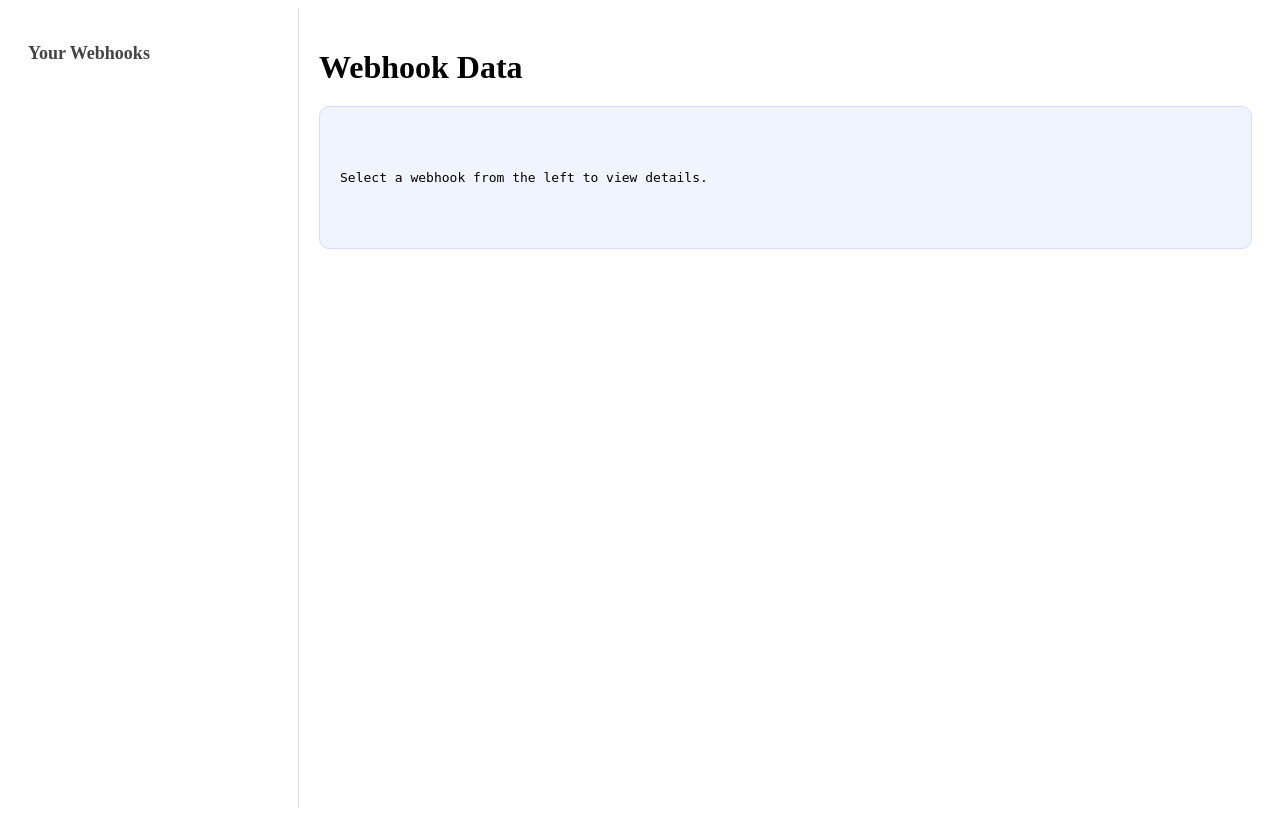
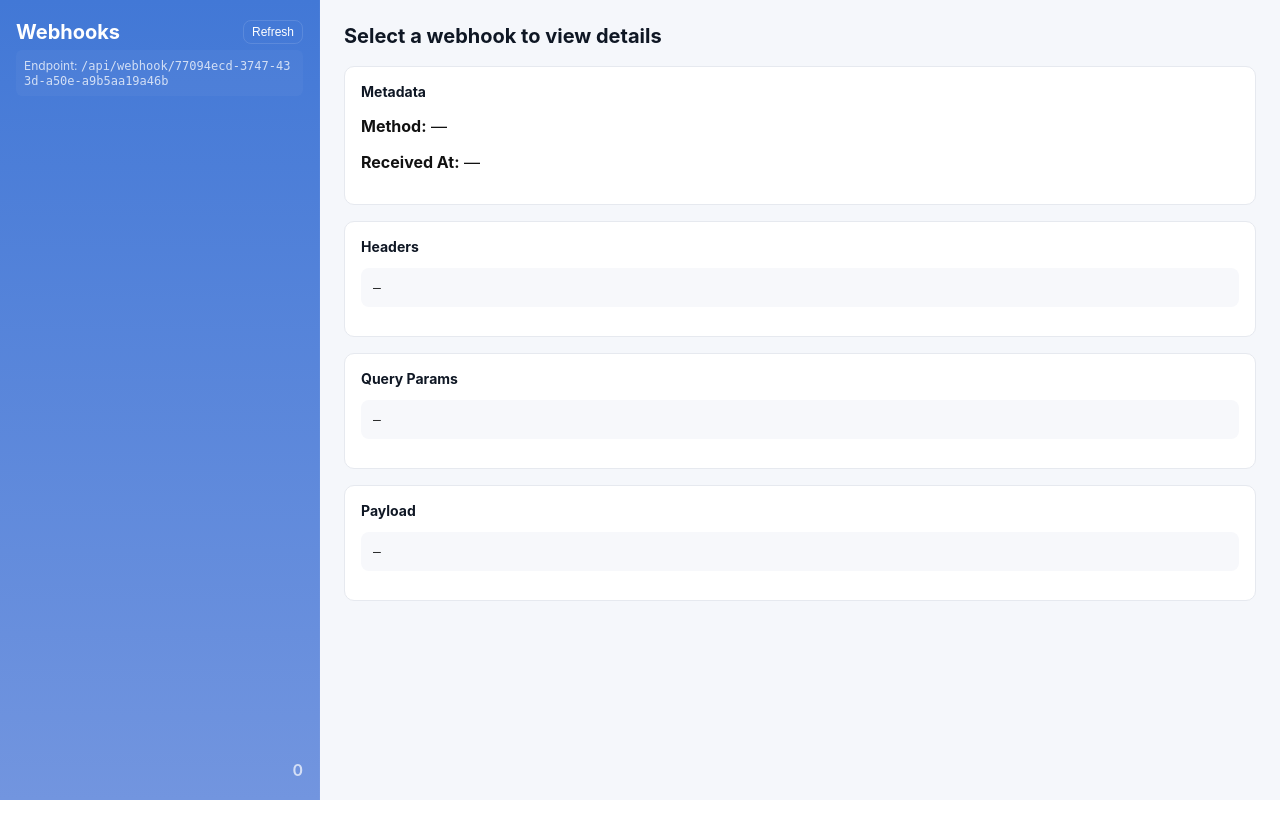
Before and after one commit to PrasadAuti/flask-webhook-app, a Flask app: page /webhooks/77094ecd-3747-433d-a50e-a9b5aa19a46b in a window 1280 px wide. Run offline with Flask 3, Linux system fonts and the light colour scheme.

Commit message:
Added delete endpoint, update the UI

```diff
--- a/app.py
+++ b/app.py
@@ -2,8 +2,10 @@
 import uuid
 import sqlite3
 import json
+import traceback
 
 app = Flask(__name__)
+
 
 def init_db():
     with sqlite3.connect("database.db") as conn:
@@ -12,11 +14,24 @@
             """CREATE TABLE IF NOT EXISTS webhooks (
                 id INTEGER PRIMARY KEY AUTOINCREMENT,
                 user_id TEXT NOT NULL,
-                data TEXT,
-                added_at TEXT NOT NULL
+                headers TEXT,
+                payload TEXT,
+                method TEXT,
+                query_params TEXT,
+                received_at TEXT NOT NULL
             )"""
         )
         conn.commit()
+
+def safe_json_loads(s):
+    if s is None:
+        return None
+    try:
+        return json.loads(s)
+    except Exception:
+        # If somehow a row has non-JSON here, just return the original string
+        return s
+
 
 @app.route('/', methods=['GET'])
 def check_user():
@@ -28,34 +43,71 @@
         return resp
     return redirect(url_for("user_dashboard", user_id=user_id), code=308)
 
+
 @app.route('/webhooks/<user_id>', methods=['GET'])
 def user_dashboard(user_id):
     return render_template("dashboard.html", user_id=user_id)
 
-@app.route('/api/webhook/<user_id>', methods=['POST'])
+
+@app.route('/api/webhook/<user_id>', methods=['GET','POST','PUT','PATCH','DELETE'])
 def receive_webhooks(user_id):
-    webhook_data = request.get_json()
-    if webhook_data:
+    try:
+        headers_json = json.dumps(dict(request.headers))
+        query_params_json = json.dumps(request.args.to_dict(flat=True))
+        raw_body = request.get_data(as_text=True)  # raw payload as text
+        method = request.method
+
         with sqlite3.connect("database.db") as conn:
             crs = conn.cursor()
-            crs.execute(
-                "INSERT INTO webhooks (user_id, data, added_at) VALUES (?, ?, datetime('now'))",
-                (user_id, json.dumps(webhook_data))
-            )
+            crs.execute("""
+                INSERT INTO webhooks (user_id, headers, payload, method, query_params, received_at)
+                VALUES (?, ?, ?, ?, ?, datetime('now'))
+            """, (user_id, headers_json, raw_body, method, query_params_json))
             conn.commit()
+
         return jsonify({"message": "Webhook received!"}), 201
-    return jsonify({"error": "Webhook data is not JSON"}), 400
+    except Exception:
+        print("Error while processing received webhook data: %s", traceback.format_exc())
+        return jsonify({"error": "Error while processing received webhook data"}), 500
+
 
 @app.route('/api/webhooks', methods=['GET'])
 def fetch_webhooks_from_db():
     user_id = request.cookies.get("user_id")
-    if user_id:
-        with sqlite3.connect("database.db") as conn:
-            crs = conn.cursor()
-            crs.execute("SELECT data FROM webhooks WHERE user_id=?", (user_id,))
-            rows = crs.fetchall()
-            return jsonify([json.loads(row[0]) for row in rows]), 200
-    return jsonify({"error": "user_id not found in cookies"}), 400
+    if not user_id:
+        return jsonify({"error": "user_id not found in cookies"}), 400
+
+    with sqlite3.connect("database.db") as conn:
+        crs = conn.cursor()
+        crs.execute("""
+            SELECT id, headers, payload, method, query_params, received_at
+            FROM webhooks
+            WHERE user_id=?
+            ORDER BY id DESC
+        """, (user_id,))
+        rows = crs.fetchall()
+
+    items = []
+    for id_, headers, payload, method, qparams, received_at in rows:
+        items.append({
+            "id": id_,
+            "method": method,
+            "headers": safe_json_loads(headers),       # dict (ideally)
+            "query_params": safe_json_loads(qparams),  # dict (ideally)
+            "payload": payload,                        # raw text
+            "received_at": received_at
+        })
+
+    return jsonify(items), 200
+
+@app.route('/api/webhook/delete/<id>', methods=['DELETE'])
+def delete_webhook_data(id):
+    with sqlite3.connect("database.db") as conn:
+        crs = conn.cursor()
+        crs.execute("DELETE FROM webhooks WHERE id=?", (id,))
+        conn.commit()
+    return jsonify({"message": f"Deleted webhook {id}"}), 200
+
 
 if __name__ == "__main__":
     init_db()
--- a/static/script.js
+++ b/static/script.js
@@ -1,18 +1,135 @@
-document.addEventListener("DOMContentLoaded", () => {
-  const webhookList = document.getElementById("webhook-list");
-  const webhookDetails = document.getElementById("webhook-details");
+(() => {
+  const listEl = document.getElementById("webhook-list");
+  const headersEl = document.getElementById("headers");
+  const qparamsEl = document.getElementById("qparams");
+  const payloadEl = document.getElementById("payload");
+  const methodEl = document.getElementById("method");
+  const receivedAtEl = document.getElementById("received_at");
+  const detailTitle = document.getElementById("detail-title");
+  const refreshBtn = document.getElementById("refresh-btn");
+  const countEl = document.getElementById("count");
 
-  // Example: Fetch webhooks from API
-  fetch("/api/webhooks")
-    .then(res => res.json())
-    .then(data => {
-      data.forEach((hook, index) => {
-        const li = document.createElement("li");
-        li.textContent = `Webhook ${index + 1}`;
-        li.addEventListener("click", () => {
-          webhookDetails.textContent = JSON.stringify(hook, null, 2);
-        });
-        webhookList.appendChild(li);
+  let items = [];
+  let selectedId = null;
+
+  function pretty(obj) {
+    try {
+      return JSON.stringify(obj, null, 2);
+    } catch {
+      return String(obj);
+    }
+  }
+
+  function renderList() {
+    listEl.innerHTML = "";
+    items.forEach((it) => {
+      const li = document.createElement("li");
+      li.className = "webhook-item";
+      li.dataset.id = it.id;
+
+      const left = document.createElement("div");
+      left.className = "item-left";
+
+      const badge = document.createElement("span");
+      badge.className =
+        "badge " + (it.method ? it.method.toLowerCase() : "post");
+      badge.textContent = (it.method || "POST").toUpperCase();
+
+      const meta = document.createElement("div");
+      meta.className = "item-meta";
+      const ts = it.received_at || "";
+      const time = ts.split(" ")[1] || ts; // HH:MM:SS
+      meta.textContent = time;
+
+      left.appendChild(badge);
+      left.appendChild(meta);
+
+      // delete button
+      const delBtn = document.createElement("button");
+      delBtn.className = "delete-btn";
+      delBtn.textContent = "×";
+      delBtn.title = "Delete webhook";
+      delBtn.addEventListener("click", async (e) => {
+        e.stopPropagation(); // don’t trigger item select
+        try {
+          const res = await fetch(`/api/webhook/delete/${it.id}`, {
+            method: "DELETE",
+          });
+          if (res.ok) {
+            // remove from local list
+            items = items.filter((x) => x.id !== it.id);
+            renderList();
+            if (selectedId === it.id) {
+              selectedId = null;
+              selectItem(null);
+            }
+          } else {
+            console.error("Delete failed");
+          }
+        } catch (err) {
+          console.error("Error deleting webhook", err);
+        }
       });
+
+      li.appendChild(left);
+      li.appendChild(delBtn);
+
+      li.addEventListener("click", () => {
+        selectItem(it.id);
+      });
+
+      if (selectedId === it.id) {
+        li.classList.add("active");
+      }
+
+      listEl.appendChild(li);
     });
-});
+    countEl.textContent = items.length;
+  }
+
+  function selectItem(id) {
+    selectedId = id;
+    const it = items.find((x) => String(x.id) === String(id));
+    document.querySelectorAll(".webhook-item").forEach((el) => {
+      el.classList.toggle("active", el.dataset.id === String(id));
+    });
+
+    if (!it) {
+      detailTitle.textContent = "Select a webhook to view details";
+      headersEl.textContent =
+        qparamsEl.textContent =
+        payloadEl.textContent =
+          "—";
+      methodEl.textContent = receivedAtEl.textContent = "—";
+      return;
+    }
+
+    detailTitle.textContent = `Webhook #${items.indexOf(it) + 1}`;
+    headersEl.textContent = pretty(it.headers || {});
+    qparamsEl.textContent = pretty(it.query_params || {});
+    try {
+      payloadEl.textContent = pretty(JSON.parse(it.payload));
+    } catch {
+      payloadEl.textContent = it.payload || "(empty)";
+    }
+    methodEl.textContent = it.method || "—";
+    receivedAtEl.textContent = it.received_at || "—";
+  }
+
+  async function load() {
+    try {
+      const res = await fetch("/api/webhooks");
+      if (!res.ok) throw new Error("Failed to load");
+      items = await res.json();
+      renderList();
+      if (items.length) selectItem(items[0].id);
+    } catch (err) {
+      console.error(err);
+    }
+  }
+
+  refreshBtn.addEventListener("click", load);
+
+  // initial load
+  load();
+})();
--- a/static/style.css
+++ b/static/style.css
@@ -1,58 +1,267 @@
-/* Dashboard Layout */
-.dashboard {
+/* style.css - Webhook Dashboard (complete) */
+
+/* Color tokens */
+:root {
+  --bg: #f5f7fb;
+  --card: #ffffff;
+  --muted: #6b7280;
+  --accent: #5b6cff;
+  --sidebar-1: #4278d6;
+  --sidebar-2: #7295df;
+  --good: #10b981;
+  --warn: #f59e0b;
+  --bad: #ef4444;
+}
+
+/* Reset / base */
+* {
+  box-sizing: border-box;
+}
+html,
+body {
+  height: 100%;
+  margin: 0;
+  background: var(--bg);
+  font-family: Inter, Segoe UI, Helvetica, Arial, sans-serif;
+  color: #111;
+}
+a {
+  color: inherit;
+}
+
+/* App layout */
+.app {
   display: flex;
   height: 100vh;
-  width: 100%;
 }
 
 /* Sidebar */
 .sidebar {
-  width: 250px;
-  background: #fff;
-  border-right: 1px solid #e0e0e0;
-  padding: 20px;
-  overflow-y: auto;
+  width: 320px;
+  background: linear-gradient(180deg, var(--sidebar-1), var(--sidebar-2));
+  color: #fff;
+  padding: 20px 16px;
+  display: flex;
+  flex-direction: column;
+  gap: 12px;
+  border-right: 1px solid rgba(255, 255, 255, 0.04);
 }
 
-.sidebar h2 {
-  font-size: 18px;
-  margin-bottom: 15px;
-  color: #444;
+.sidebar-header h1 {
+  margin: 0;
+  font-size: 20px;
+  display: flex;
+  justify-content: space-between;
+  align-items: center;
+}
+.sidebar-header .btn {
+  margin-left: 8px;
+  font-size: 12px;
+  padding: 4px 8px;
+}
+.endpoint {
+  font-size: 12px;
+  margin-top: 6px;
+  color: rgba(255, 255, 255, 0.75);
+  word-break: break-all;
+  background: rgba(255, 255, 255, 0.03);
+  padding: 8px;
+  border-radius: 6px;
 }
 
-.sidebar ul {
+/* webhook list */
+.webhook-list {
   list-style: none;
+  margin: 10px 0;
   padding: 0;
-  margin: 0;
+  overflow: auto;
+  flex: 1;
+}
+.webhook-item {
+  display: flex;
+  align-items: center;
+  justify-content: space-between;
+  gap: 12px;
+  padding: 10px;
+  margin-bottom: 8px;
+  background: rgba(255, 255, 255, 0.02);
+  border-radius: 8px;
+  cursor: pointer;
+  transition: background 0.14s, transform 0.06s, box-shadow 0.14s;
+  border: 1px solid transparent;
+}
+.webhook-item:hover {
+  background: rgba(255, 255, 255, 0.03);
+  transform: translateY(-1px);
+}
+.webhook-item.active {
+  background: linear-gradient(
+    90deg,
+    rgba(195, 197, 226, 0.158),
+    rgba(91, 108, 255, 0.08)
+  );
+  border-color: rgba(91, 108, 255, 0.28);
+  box-shadow: 0 6px 18px rgba(17, 24, 39, 0.08);
 }
 
-.sidebar li {
-  padding: 10px;
+.item-left {
+  display: flex;
+  gap: 10px;
+  align-items: center;
+}
+.badge {
+  padding: 6px 10px;
+  border-radius: 8px;
+  font-weight: 700;
+  font-size: 12px;
+  color: white;
+  min-width: 54px;
+  text-align: center;
+}
+.badge.post {
+  background: var(--good);
+}
+.badge.get {
+  background: var(--accent);
+}
+.badge.put {
+  background: var(--warn);
+  color: #111;
+}
+.badge.delete {
+  background: var(--bad);
+}
+.item-meta {
+  font-size: 12px;
+  color: rgba(255, 255, 255, 0.85);
+}
+
+/* footer */
+.sidebar-footer {
+  display: flex;
+  gap: 8px;
+  align-items: center;
+}
+.btn {
+  background: transparent;
+  border: 1px solid rgba(255, 255, 255, 0.12);
+  color: #fff;
+  padding: 8px 10px;
   border-radius: 8px;
   cursor: pointer;
-  transition: background 0.3s;
+}
+.count {
+  margin-left: auto;
+  color: rgba(255, 255, 255, 0.7);
+  font-weight: 600;
 }
 
-.sidebar li:hover {
-  background: #f5f5f5;
+/* Main content */
+.main {
+  flex: 1;
+  padding: 24px;
+  overflow: auto;
+}
+.main-header {
+  display: flex;
+  justify-content: space-between;
+  align-items: flex-end;
+  gap: 12px;
+}
+.main-header h2 {
+  margin: 0;
+  font-size: 20px;
+  color: #0f1724;
+}
+.meta-small {
+  color: var(--muted);
+  font-size: 13px;
 }
 
-/* Content Area */
-.content {
-  flex: 1;
-  padding: 20px;
-  overflow-y: auto;
+/* Details - stacked, full width sections */
+.detail-sections {
+  margin-top: 18px;
+  display: flex;
+  flex-direction: column;
+  gap: 16px;
+}
+.section {
+  background: var(--card);
+  padding: 16px;
+  border-radius: 10px;
+  border: 1px solid #e6e9ef;
+}
+.section h3 {
+  margin: 0 0 8px 0;
+  font-size: 14px;
+  color: #0f1724;
+}
+.box {
+  background: #f7f8fb;
+  padding: 12px;
+  border-radius: 8px;
+  font-family: ui-monospace, SFMono-Regular, Menlo, monospace;
+  white-space: pre-wrap;
+  max-height: 420px;
+  overflow: auto;
+  font-size: 13px;
+  color: #111;
+}
+.payload-box {
 }
 
-.content h1 {
-  margin-bottom: 20px;
+/* small metadata block style */
+.section.meta p {
+  margin: 6px 0;
+  color: #222;
+}
+.section.meta strong {
+  font-weight: 700;
+  color: #111;
 }
 
-.details-box {
-  background: #f0f4ff;
-  padding: 20px;
-  border-radius: 10px;
-  border: 1px solid #d6dbff;
-  white-space: pre-wrap;
-  font-family: monospace;
+/* Responsive */
+@media (max-width: 900px) {
+  .app {
+    flex-direction: column;
+  }
+  .sidebar {
+    width: 100%;
+    display: flex;
+    flex-direction: row;
+    gap: 12px;
+    overflow: auto;
+    padding: 12px;
+  }
+  .detail-sections {
+    grid-template-columns: 1fr;
+    gap: 12px;
+  }
 }
+
+/* Tiny niceties */
+.hidden {
+  display: none;
+}
+
+.delete-btn {
+  background: rgba(239, 68, 68, 0.15); /* light red background */
+  border: 1px solid rgba(239, 68, 68, 0.4); /* subtle border */
+  color: #e64444; /* vibrant red text */
+  font-size: 14px;
+  font-weight: bold;
+  cursor: pointer;
+  padding: 2px 6px;
+  border-radius: 6px;
+  display: none; /* hidden until hover */
+  transition: background 0.2s, color 0.2s;
+}
+
+.webhook-item:hover .delete-btn {
+  display: inline-block;
+}
+
+.delete-btn:hover {
+  background: #ef4444d8; /* solid red on hover */
+  color: #fff; /* white X */
+}
--- a/templates/dashboard.html
+++ b/templates/dashboard.html
@@ -1,30 +1,64 @@
 <!DOCTYPE html>
 <html lang="en">
   <head>
-  <meta charset="UTF-8">
-  <meta name="viewport" content="width=device-width, initial-scale=1.0">
+    <meta charset="utf-8" />
+    <meta name="viewport" content="width=device-width,initial-scale=1" />
     <title>Webhook Dashboard</title>
-  <link rel="stylesheet" href="{{ url_for('static', filename='style.css') }}">
+    <link
+      rel="stylesheet"
+      href="{{ url_for('static', filename='style.css') }}"
+    />
   </head>
   <body>
-  <div class="dashboard">
-    <!-- Sidebar -->
+    <div class="app">
       <aside class="sidebar">
-      <h2>Your Webhooks</h2>
-      <ul id="webhook-list">
-        <!-- dynamically populated -->
-      </ul>
+        <div class="sidebar-header">
+          <h1>
+            Webhooks
+            <button id="refresh-btn" class="btn">Refresh</button>
+          </h1>
+          <div class="endpoint">
+            Endpoint: <code>/api/webhook/{{ user_id }}</code>
+          </div>
+        </div>
+
+        <!-- Webhook list comes right after endpoint -->
+        <ul id="webhook-list" class="webhook-list" aria-live="polite"></ul>
+
+        <div class="sidebar-footer">
+          <span id="count" class="count">0</span>
+        </div>
       </aside>
 
-    <!-- Main Content -->
-    <main class="content">
-      <h1>Webhook Data</h1>
-      <div id="webhook-details" class="details-box">
-        <p>Select a webhook from the left to view details.</p>
+      <main class="main">
+        <div class="main-header">
+          <h2 id="detail-title">Select a webhook to view details</h2>
         </div>
+
+        <section class="detail-sections">
+          <div class="section">
+            <h3>Metadata</h3>
+            <p><strong>Method:</strong> <span id="method">—</span></p>
+            <p><strong>Received At:</strong> <span id="received_at">—</span></p>
+          </div>
+
+          <div class="section">
+            <h3>Headers</h3>
+            <pre id="headers" class="box">—</pre>
+          </div>
+
+          <div class="section">
+            <h3>Query Params</h3>
+            <pre id="qparams" class="box">—</pre>
+          </div>
+
+          <div class="section">
+            <h3>Payload</h3>
+            <pre id="payload" class="box">—</pre>
+          </div>
+        </section>
       </main>
     </div>
-
     <script src="{{ url_for('static', filename='script.js') }}"></script>
   </body>
 </html>
```
Also changed, not shown: database.db. Lines whose indentation alone changed are shown as unchanged.
